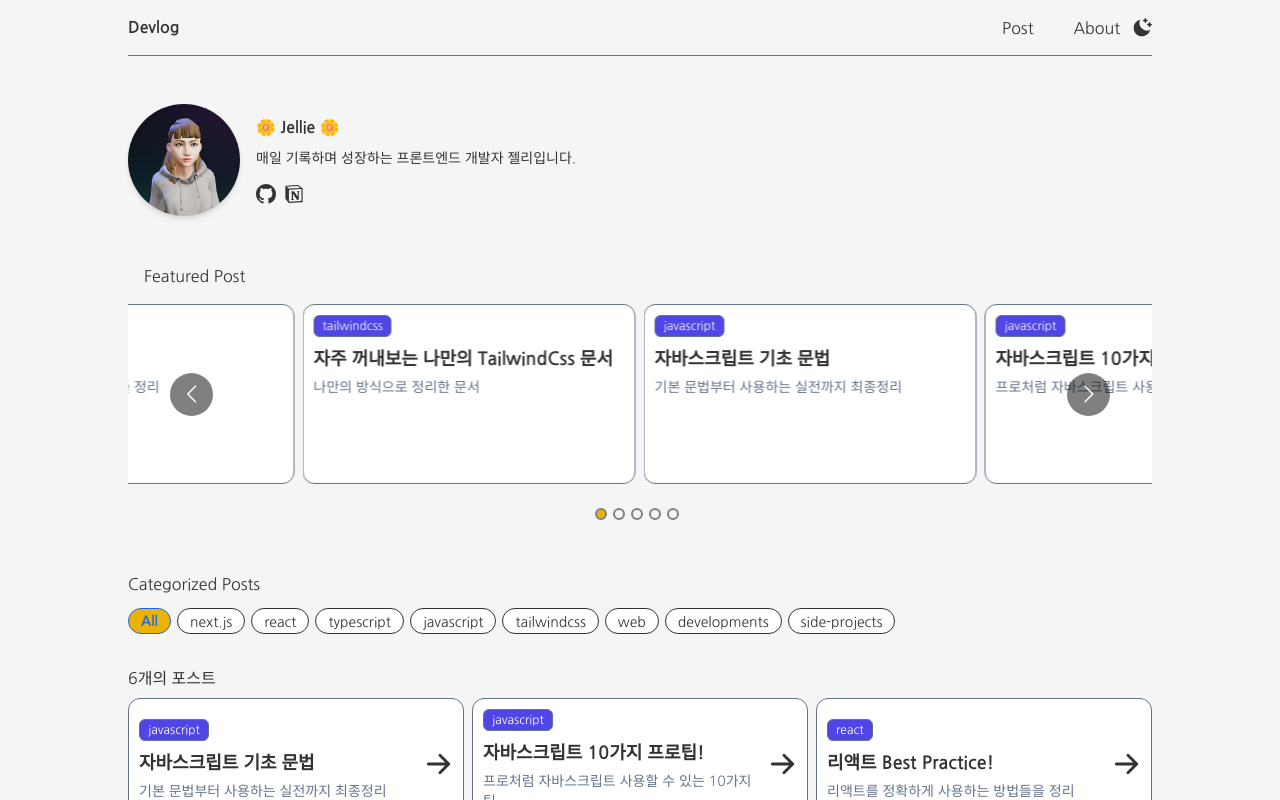
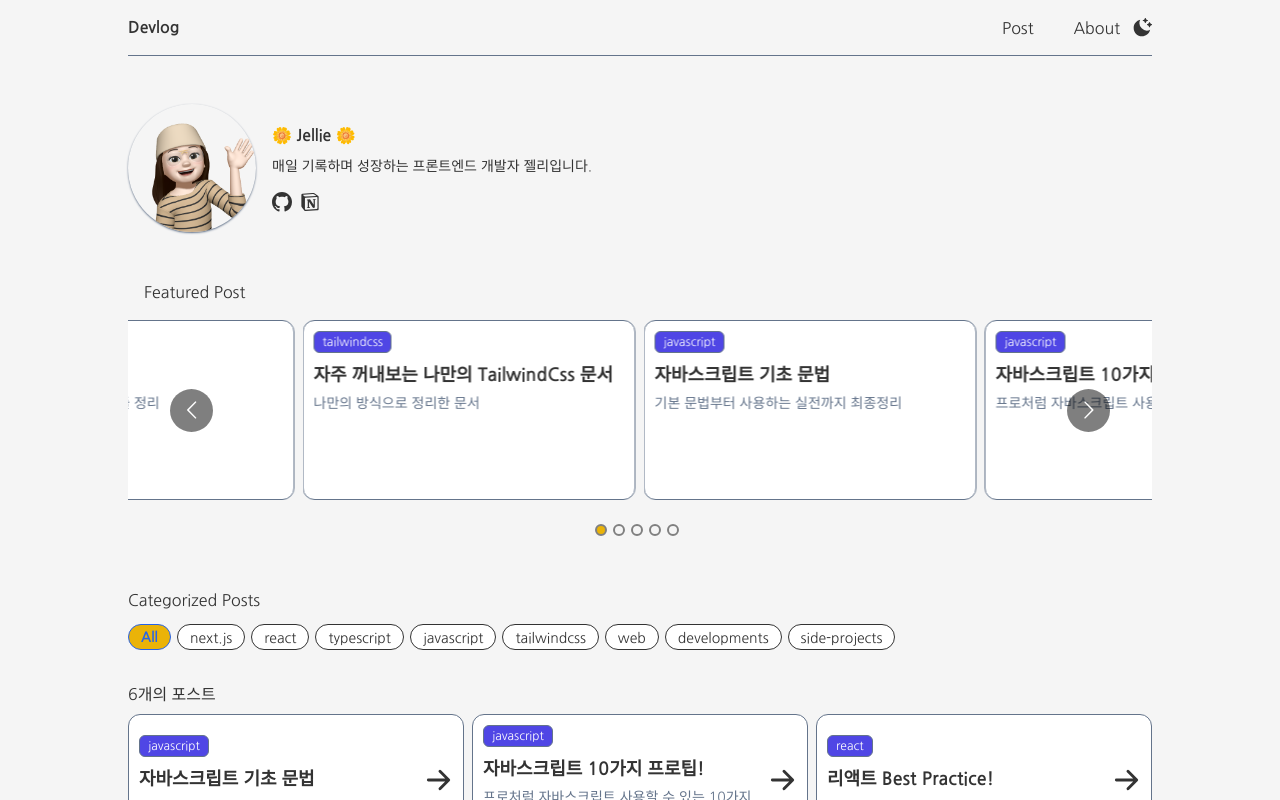
Before and after one commit to talentforest/Jellie-Blog, a Next.js app: page / in a window 1280 px wide. Shown: the top 800 px of the page. Built offline with nearby package versions, Linux system fonts and the light colour scheme.

Commit message:
UI: change avatar.png

```diff
--- a/components/home/introduction.tsx
+++ b/components/home/introduction.tsx
@@ -11,7 +11,7 @@ export default function Introduction() {
         width={200}
         height={200}
         priority
-        className='w-28 h-28 object-cover rounded-full shadow-md flex justify-center items-center'
+        className='w-32 h-32 object-cover rounded-full shadow-sm shadow-slate flex justify-center items-center'
       />
       <div className='flex-1'>
         <h3 className='font-semibold mb-2'>🌼 Jellie 🌼</h3>
```
Also changed, not shown: public/images/about/avatar.png.
